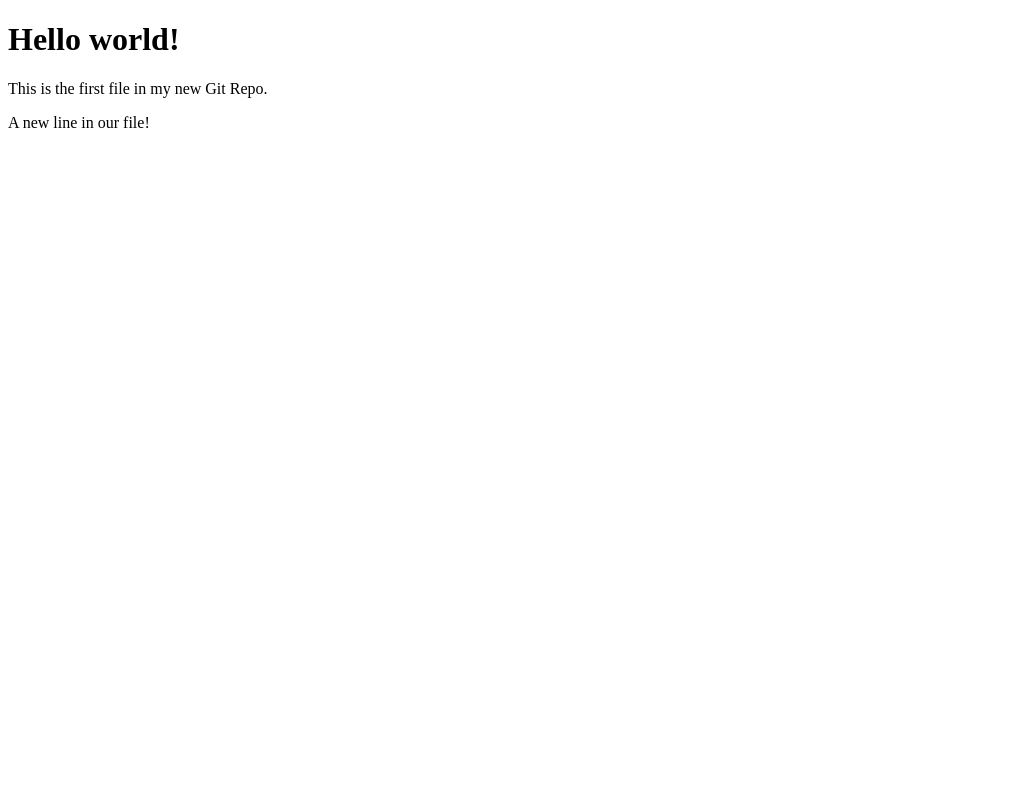
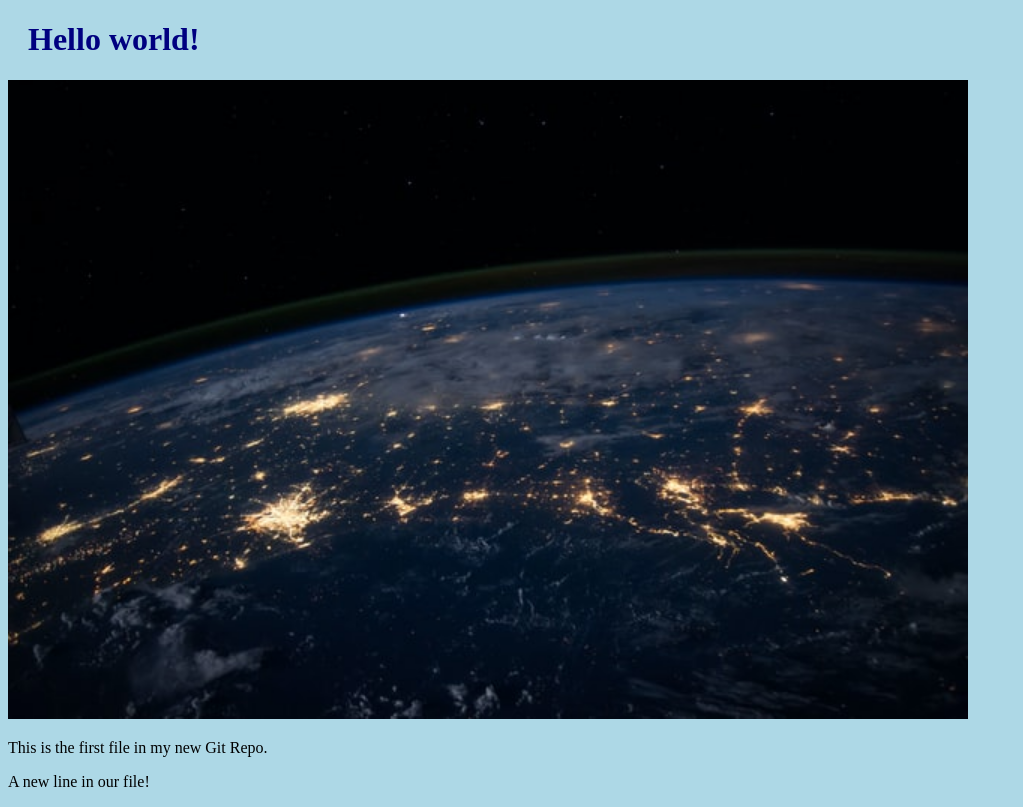
Before and after one commit to Lembo15/lab-3-2, a plain HTML site: page index.html in a window 1280 px wide. Shown: the whole page, without its empty margins (0-1023 px from the left). Drawn offline with Linux system fonts and the light colour scheme.

Commit message:
Added image to Hello World

```diff
--- a/index.html
+++ b/index.html
@@ -2,10 +2,13 @@
 <html>
 <head>
 <title>Hello World!</title>
+<link rel="stylesheet" href="./bluestyle.css">
 </head>
 <body>
 
 <h1>Hello world!</h1>
+<div><img src="./img_hello_world.jpg" alt="Hello World from Space"
+style="width:100%;max-width:960px"></div>
 <p>This is the first file in my new Git Repo.</p>
 <p>A new line in our file!</p>
 
```
Also changed, not shown: img_hello_world.jpg (added).
